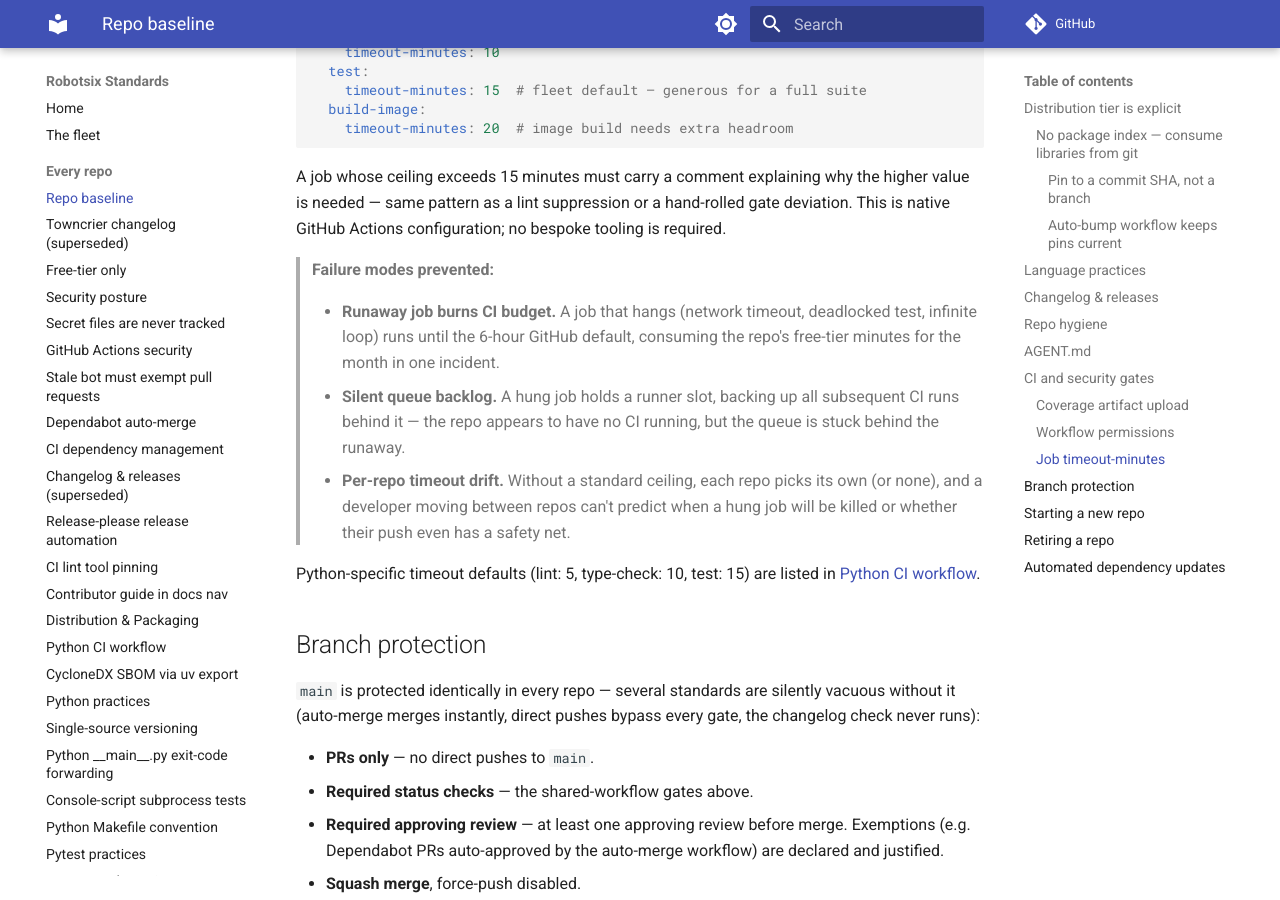
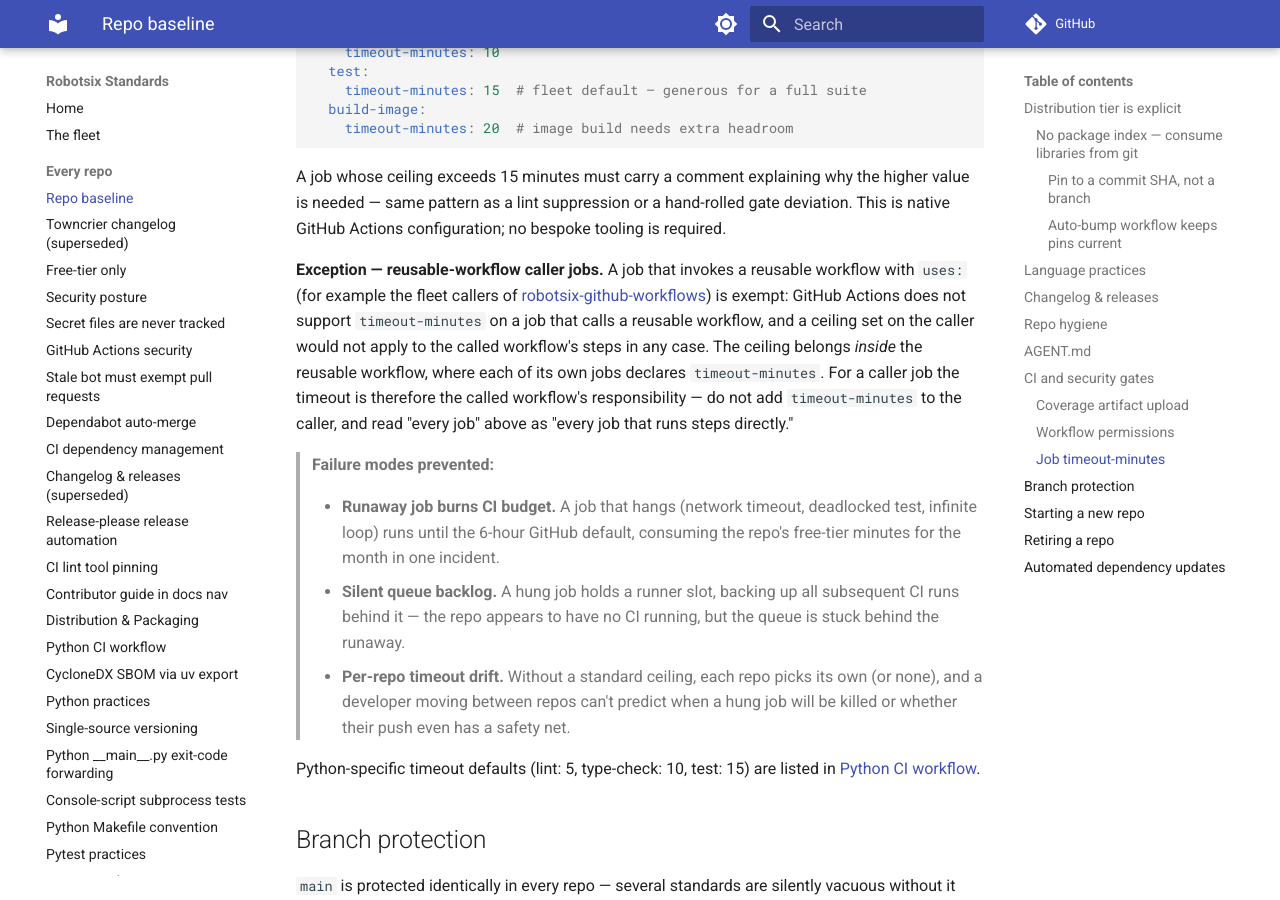
Before and after one commit to damien-robotsix/robotsix-standards, an MkDocs documentation site: the page built from docs/repo-baseline.md, in a window 1280 px wide and 900 px high, scrolled down 6428 px. Built offline with MkDocs 1.6.1 and Material for MkDocs 9.7.7, drawn with Linux system fonts in a browser that asks for light colours; comment, search, counter and statistics services are not loaded.

Commit message:
docs: timeout-minutes rule not enforced: reusable workflow callers exempt but undocumented, no CI gate (20260829T094956Z-timeout-minutes-rule-not-enforced-reusab-b2b1) (#332)
Co-authored-by: robotsix-mill <mill@robotsix.local>

```diff
--- a/docs/repo-baseline.md
+++ b/docs/repo-baseline.md
@@ -307,6 +307,18 @@ why the higher value is needed — same pattern as a lint suppression or
 a hand-rolled gate deviation.  This is native GitHub Actions
 configuration; no bespoke tooling is required.
 
+**Exception — reusable-workflow caller jobs.** A job that invokes a
+reusable workflow with `uses:` (for example the fleet callers of
+[robotsix-github-workflows](https://github.com/damien-robotsix/robotsix-github-workflows))
+is exempt: GitHub Actions does not support `timeout-minutes` on a job
+that calls a reusable workflow, and a ceiling set on the caller would
+not apply to the called workflow's steps in any case.  The ceiling
+belongs *inside* the reusable workflow, where each of its own jobs
+declares `timeout-minutes`.  For a caller job the timeout is therefore
+the called workflow's responsibility — do not add `timeout-minutes` to
+the caller, and read "every job" above as "every job that runs steps
+directly."
+
 > **Failure modes prevented:**
 >
 > - **Runaway job burns CI budget.** A job that hangs (network timeout,
```
